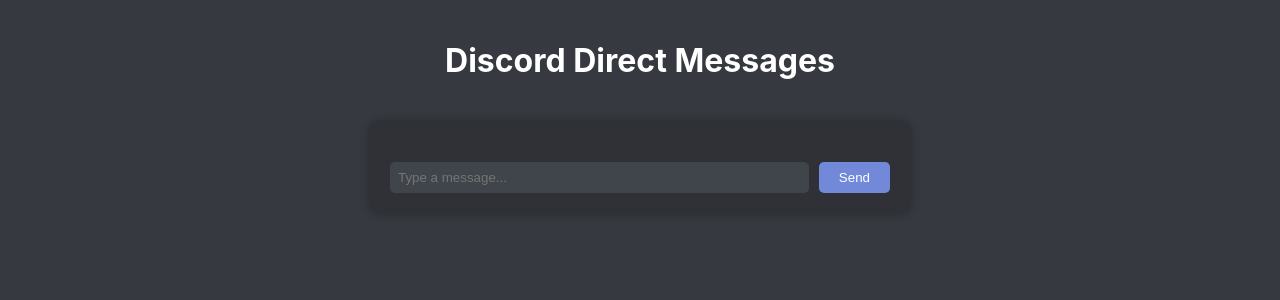
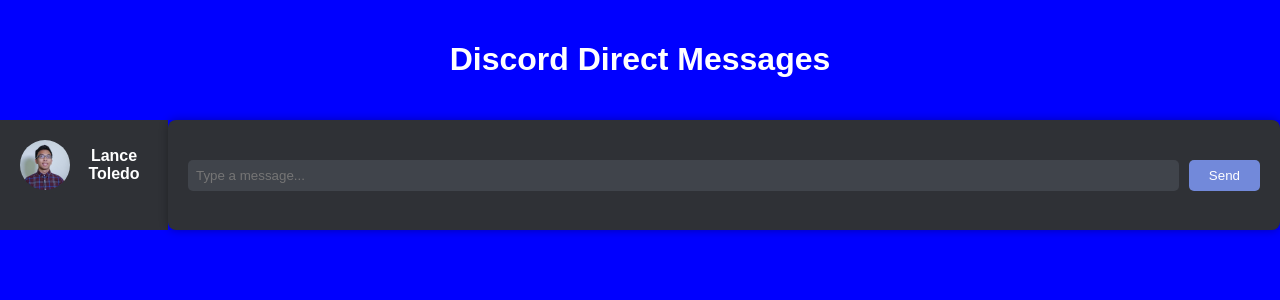
Before and after one commit to lancetoledo/chat-bot, a React (Create React App) app: page / in a window 1280 px wide. Shown: the top 300 px of the page. Built offline with nearby package versions, Linux system fonts and the light colour scheme.

Commit message:
ADD: Sidebar component

```diff
--- a/src/App.css
+++ b/src/App.css
@@ -1,19 +1,34 @@
+/* App.css */
+
 .App {
   text-align: center;
   background-color: #36393f;
   min-height: 100vh;
   color: #fff;
+  font-family: Arial, sans-serif;
+  height: 100%;
+  width: 100%;
+  background-color: blue;
 }
 
 .App-header {
   padding: 20px;
 }
 
+.main-container {
+  display: flex;
+  width: 100%;
+  /* Adjust maximum width as needed */
+  height: 100%;
+  margin: 0 auto;
+}
+
 .chat-container {
+  flex: 1;
+  /* Set chat container to flex 1 to take remaining space */
   display: flex;
   flex-direction: column;
-  max-width: 500px;
-  margin: 0 auto;
+  max-height: 100%;
   border-radius: 8px;
   background-color: #2f3136;
   box-shadow: 0 0 10px rgba(0, 0, 0, 0.3);
--- a/src/App.js
+++ b/src/App.js
@@ -2,6 +2,7 @@
 import './App.css';
 // Import OpenAI module
 import openai from 'openai';
+import Sidebar from './components/Sidebar';
 
 function App() {
   // State hooks to manage input message and chat history
@@ -13,7 +14,7 @@
     const initializeOpenAI = async () => { // Function to initialize OpenAI instance
       try {
         // Create OpenAI instance with provided API key
-        const instance = new openai.OpenAI({ apiKey: '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', dangerouslyAllowBrowser: true });
+        const instance = new openai.OpenAI({ apiKey: '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', dangerouslyAllowBrowser: true });
         console.log('OpenAI instance:', instance.chat.completions); // Log instance object to visualize what we need to access later
         setOpenaiInstance(instance); // Set OpenAI instance in state
       } catch (error) {
@@ -74,7 +75,7 @@
       // Call function to send message with STATIC response
       staticSendMessage(inputMessage);
       //Call function to send message with chatGPT API
-      sendMessage(inputMessage)
+      // sendMessage(inputMessage)
       setInputMessage(''); // Clear input message when done
     }
   };
@@ -91,6 +92,8 @@
       <header className="App-header">
         <h1>Discord Direct Messages</h1>
       </header>
+      <div className='main-container'>
+        < Sidebar />
         <div className="chat-container">
           <div id="chat-history" className="chat-history">
             {chatHistory.map((chat, index) => (
@@ -115,6 +118,7 @@
           </div>
         </div>
       </div>
+    </div>
   );
 }
 
--- /dev/null
+++ b/src/Sidebar.css
@@ -0,0 +1,28 @@
+/* Sidebar.css */
+
+.sidebar {
+    background-color: #2f3136;
+    color: #fff;
+    width: 10%;
+    /* Set sidebar width to 30% */
+    height: 100%;
+    /* Set sidebar height to 100% */
+    padding: 20px;
+}
+
+.user-profile {
+    display: flex;
+    align-items: center;
+    margin-bottom: 20px;
+}
+
+.profile-picture {
+    width: 50px;
+    height: 50px;
+    border-radius: 50%;
+    margin-right: 10px;
+}
+
+.username {
+    font-weight: bold;
+}
--- /dev/null
+++ b/src/components/Sidebar.js
@@ -0,0 +1,18 @@
+// Sidebar.js
+import React from 'react';
+import '../Sidebar.css'; // Import CSS for sidebar styling
+import profile from '../bigger.jpg';
+
+const Sidebar = () => {
+    return (
+        <div className="sidebar">
+            <div className="user-profile">
+                <img src={profile} alt="Profile" className="profile-picture" />
+                <span className="username">Lance Toledo</span>
+            </div>
+            {/* Add more sidebar elements as needed */}
+        </div>
+    );
+}
+
+export default Sidebar;
```
Also changed, not shown: src/bigger.jpg (added). Lines whose indentation alone changed are shown as unchanged.
